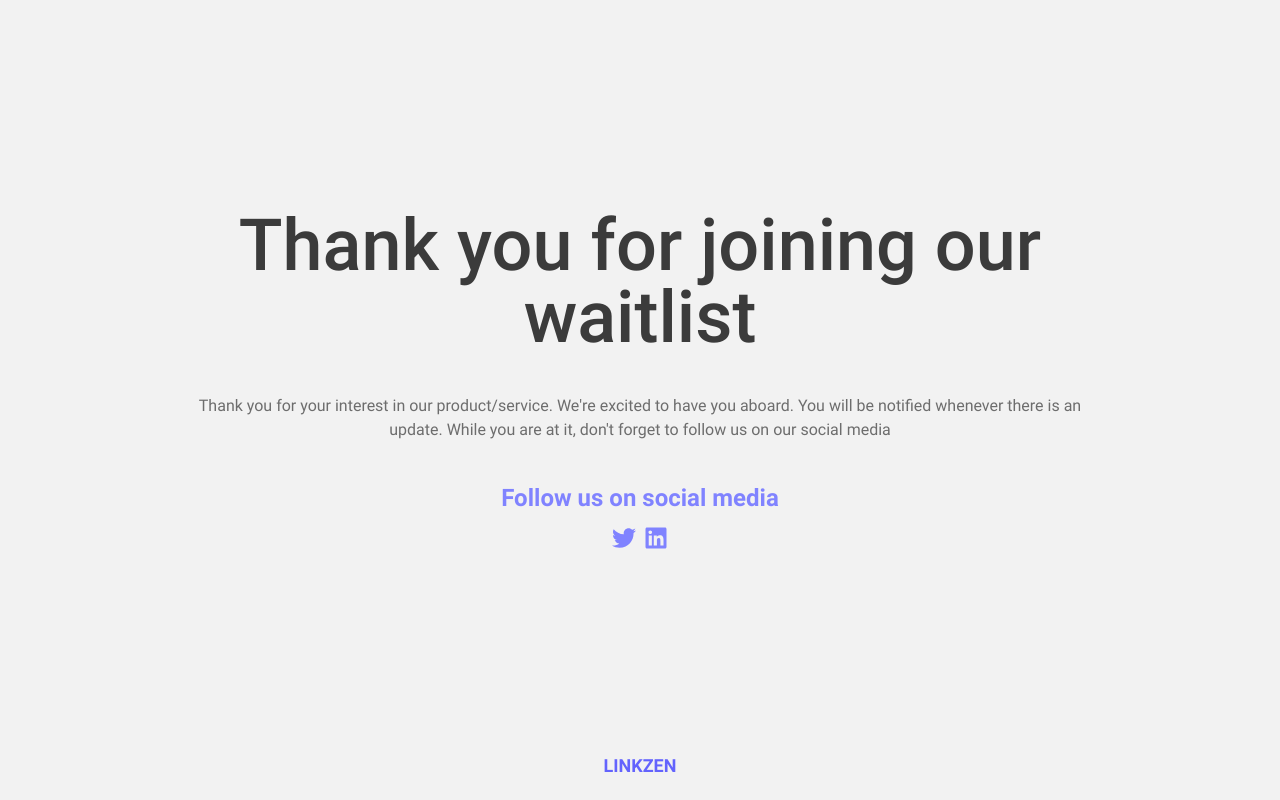
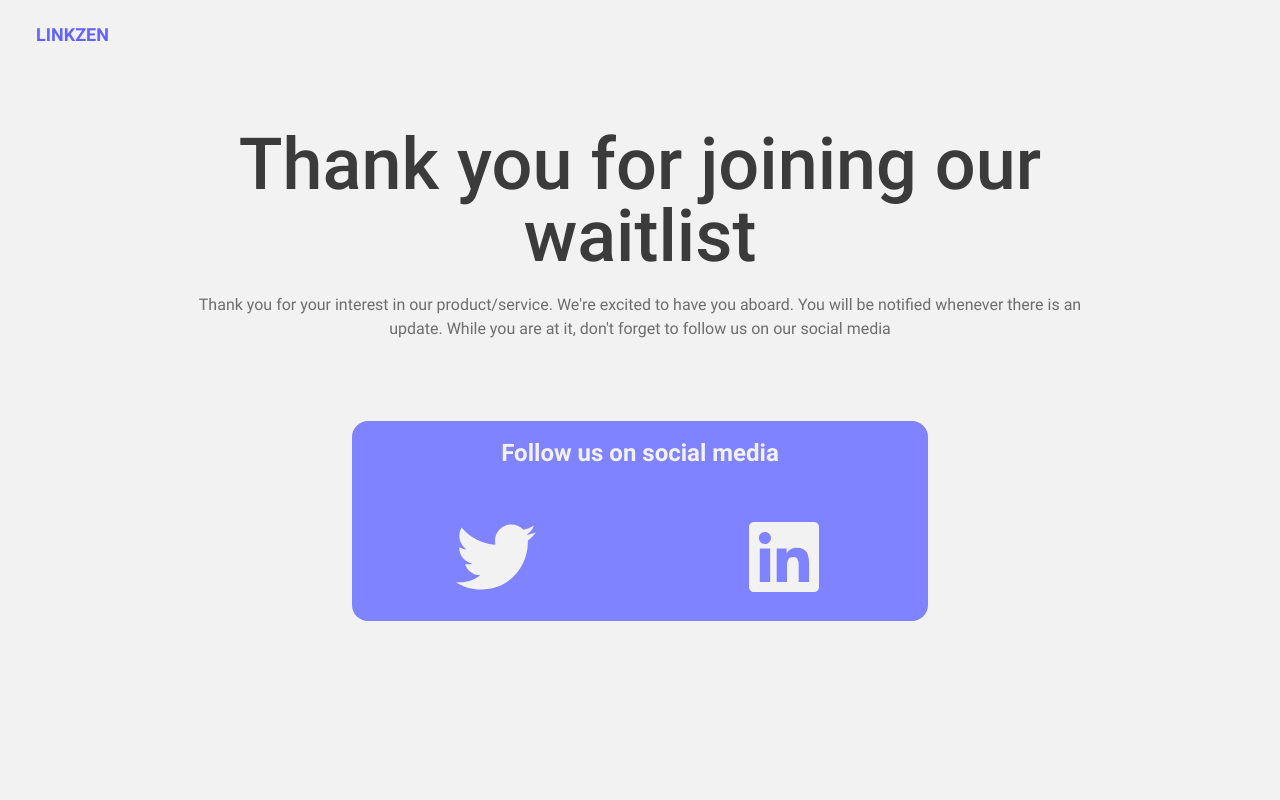
Before and after one commit to Cyphermoon/link_zen, a Next.js app: page /waitlist-verified in a window 1280 px wide. Built offline with nearby package versions, Linux system fonts and the light colour scheme; what tailwindcss-radix would draw is missing.

Commit message:
redesigned the waitlist page

```diff
--- a/src/pages/waitlist-verified.tsx
+++ b/src/pages/waitlist-verified.tsx
@@ -1,3 +1,4 @@
+import Container from '@/components/common/Container'
 import Logo from '@/components/common/Logo'
 import { SocialIcon } from '@/components/common/SocialIcon'
 import AppConfig from '@/constants/app.constant'
@@ -5,29 +6,43 @@
 
 const WaitlistVerified = () => {
     return (
-        <main className='bg-primary min-h-screen grid place-items-center relative py-5 px-2'>
-            <section className='text-center space-y-7 lg:space-y-10 flex flex-col items-center w-full max-w-4xl -mt-10'>
+        <div className='bg-primary min-h-screen py-5'>
+            <Container >
+                <nav className='mb-20'>
+                    <Logo className='text-accent-400 test-base lg:text-xl' />
+                </nav>
 
+                <main className='grid justify-center relative'>
+                    <section className='text-center flex flex-col items-center w-full max-w-4xl'>
+                        <div className=' space-y-5 mb-20'>
                             <h1 className='text-4xl lg:text-7xl text-primary-800 font-medium'>Thank you for joining our waitlist</h1>
                             <p className='text-primary-600 text-sm lg:text-base'>
                                 Thank you for your interest in our product/service. {"We're"} excited to have you aboard. You will be notified whenever there is an update. While you are at it, {"don't"} forget to follow us on our social media
                             </p>
+                        </div>
 
-                <div className='space-y-3 mt-15'>
-                    <h4 className='text-accent text-2xl normal-case'>Follow us on social media</h4>
+                        <div className='space-y-12 mt-15 bg-accent max-w-xl w-11/12 rounded-2xl pt-4 pb-6' >
+                            <h4 className='text-primary text-2xl normal-case'>Follow us on social media</h4>
 
-                    <div className='flex font-medium space-x-2 mt-2 justify-center text-lg'>
-                        <SocialIcon Icon={FaTwitter} title='Twitter' href={`${AppConfig.twitterUrl}`} className={`text-accent hover:scale-125 cursor-pointer transition-transform w-6 h-auto`} />
+                            <div className='flex font-medium justify-around'>
+                                <SocialIcon
+                                    Icon={FaTwitter}
+                                    title='Twitter'
+                                    href={`${AppConfig.twitterUrl}`}
+                                    className={`text-primary hover:scale-125 cursor-pointer transition-transform w-16 lg:w-20 h-auto`} />
 
-                        <SocialIcon Icon={FaLinkedin} title='Linkedin' href={`${AppConfig.linkedinUrl}`} className={`text-accent hover:scale-125 cursor-pointer transition-transform w-6 h-auto`} />
+                                <SocialIcon
+                                    Icon={FaLinkedin}
+                                    title='Linkedin'
+                                    href={`${AppConfig.linkedinUrl}`}
+                                    className={`text-primary hover:scale-125 cursor-pointer transition-transform w-16 lg:w-20 h-auto`} />
                             </div>
                         </div>
                     </section>
+                </main >
+            </Container>
+        </div>
 
-            <footer className='text-center absolute left-1/2 -translate-x-1/2 bottom-5'>
-                <Logo className='text-accent-400 test-base lg:text-xl' />
-            </footer>
-        </main>
     )
 }
 
```
Lines whose indentation alone changed are shown as unchanged.
